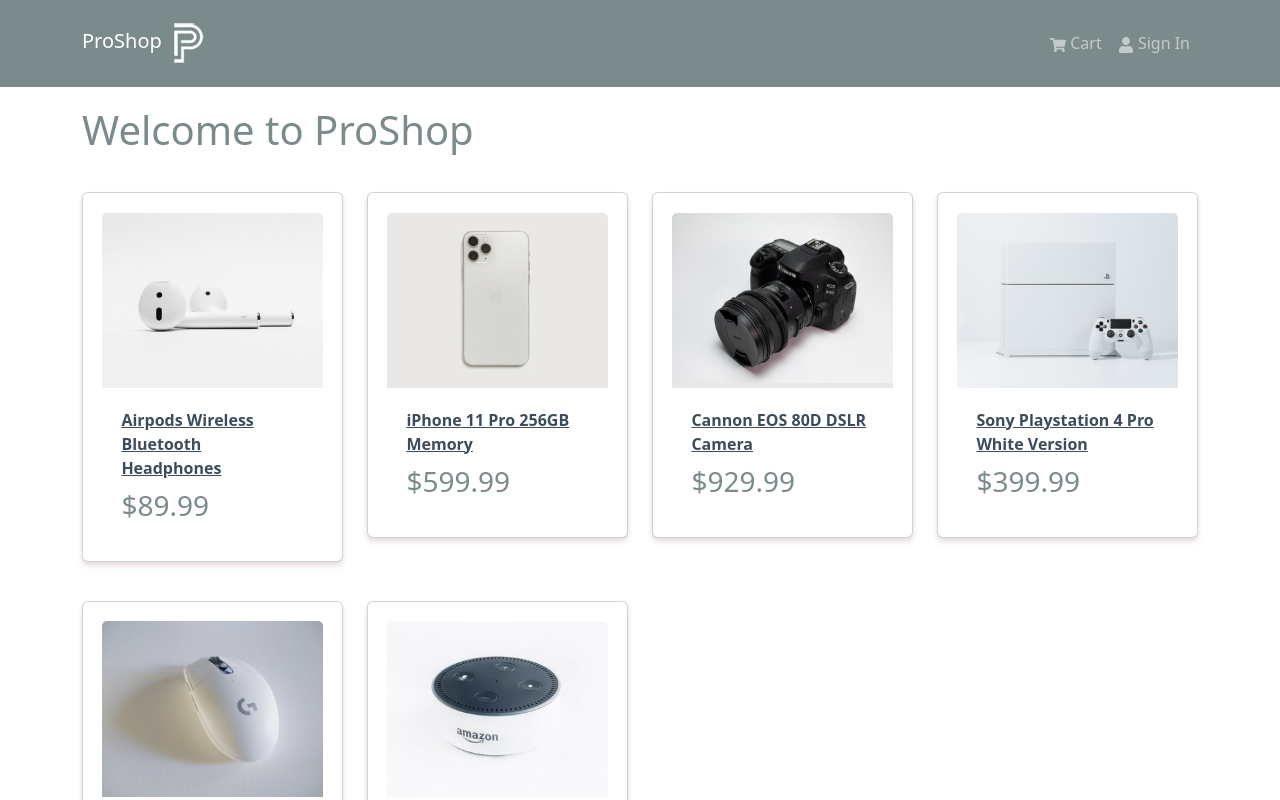
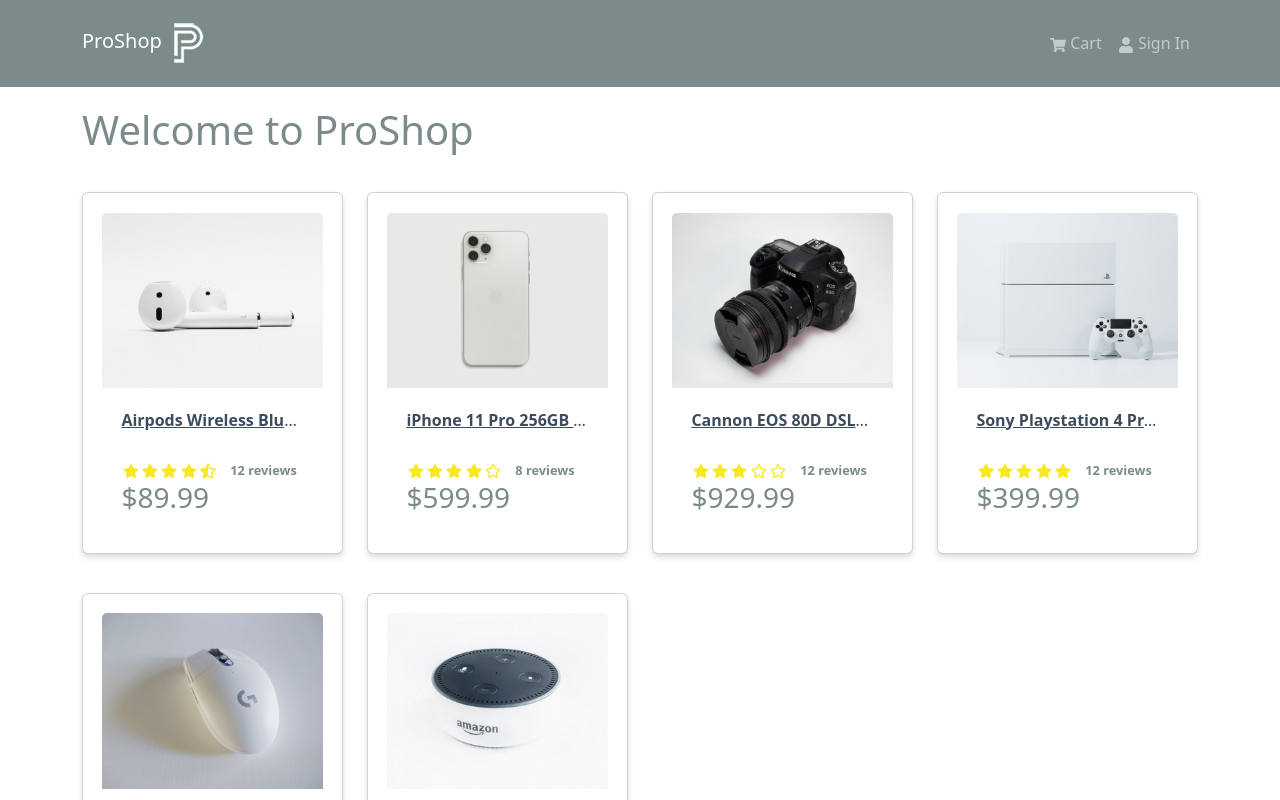
Before and after one commit to karmartir/proshop-demo, a React (Create React App) app in the folder frontend/: page / in a window 1280 px wide. Shown: the top 800 px of the page. Built offline with nearby package versions, Linux system fonts and the light colour scheme.

Commit message:
Rating component + card height makes equal

```diff
--- a/frontend/src/components/Product.jsx
+++ b/frontend/src/components/Product.jsx
@@ -1,5 +1,6 @@
 import { Card } from "react-bootstrap";
 import { Link } from "react-router-dom";
+import Rating from "./Rating";
 
 const Product = ({ product }) => {
   return (
@@ -9,11 +10,13 @@
       </Link>
       <Card.Body>
         <Link to={`/product/${product._id}`}>
-          <Card.Title as="div">
+          <Card.Title as="div" className="product-title">
             <strong>{product.name}</strong>
           </Card.Title>
         </Link>
-
+<Card.Text as='div'>
+  <Rating value={product.rating} text={`${product.numReviews} reviews`}/>
+</Card.Text>
         <Card.Text as='h3'>
             ${product.price}
             </Card.Text>
--- /dev/null
+++ b/frontend/src/components/Rating.jsx
@@ -0,0 +1,55 @@
+import { FaStar, FaStarHalfAlt, FaRegStar } from "react-icons/fa";
+
+const Rating = ({ value, text }) => {
+  return (
+    <div className="rating">
+      <span>
+        {value >= 1 ? (
+          <FaStar />
+        ) : value >= 0.5 ? (
+          <FaStarHalfAlt />
+        ) : (
+          <FaRegStar />
+        )}
+      </span>
+      <span>
+        {value >= 2 ? (
+          <FaStar />
+        ) : value >= 1.5 ? (
+          <FaStarHalfAlt />
+        ) : (
+          <FaRegStar />
+        )}
+      </span>
+      <span>
+        {value >= 3 ? (
+          <FaStar />
+        ) : value >= 2.5 ? (
+          <FaStarHalfAlt />
+        ) : (
+          <FaRegStar />
+        )}
+      </span>
+      <span>
+        {value >= 4 ? (
+          <FaStar />
+        ) : value >= 3.5 ? (
+          <FaStarHalfAlt />
+        ) : (
+          <FaRegStar />
+        )}
+      </span>
+      <span>
+        {value >= 5 ? (
+          <FaStar />
+        ) : value >= 4.5 ? (
+          <FaStarHalfAlt />
+        ) : (
+          <FaRegStar />
+        )}
+      </span>
+      <span className="rating-text"> {text && text}</span>
+    </div>
+  );
+};
+export default Rating;
```
